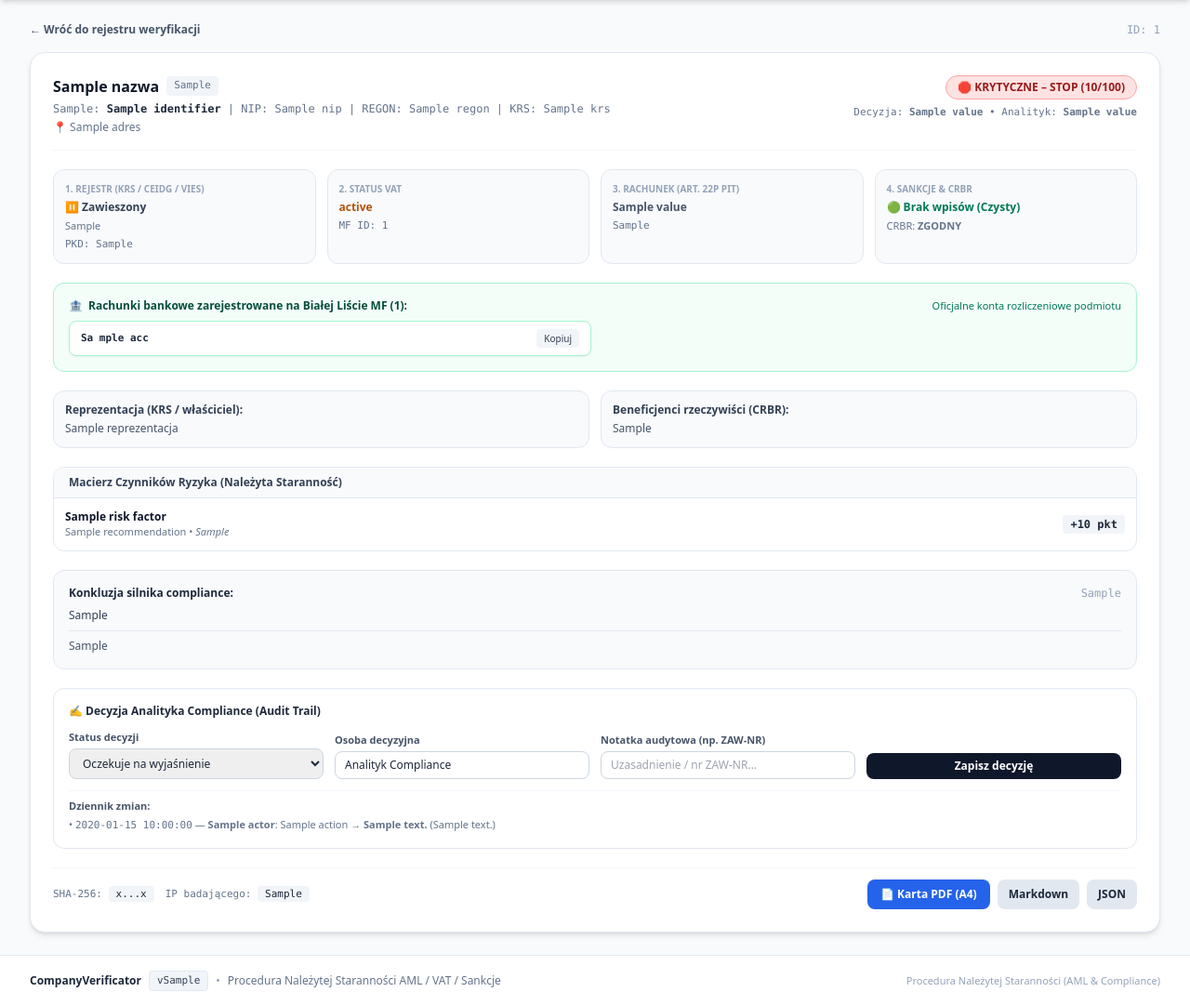
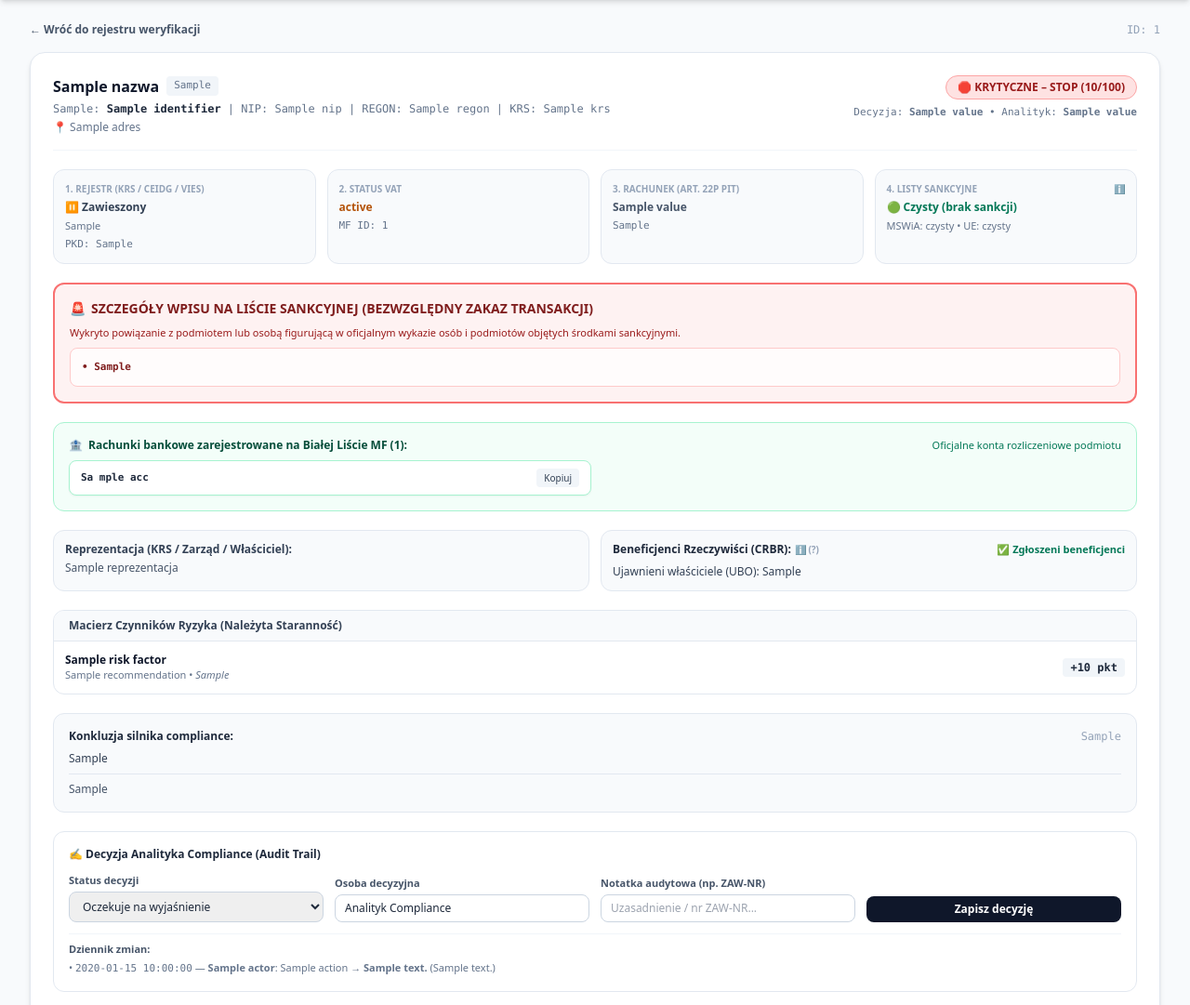
Before and after one commit to cackoarek/CompanyVerificator, a FastAPI app: template src/web/templates/pages/card_detail.html in a window 1280 px wide. Shown: the part 62-1143 px from the top of the page at 93% size. Run offline with FastAPI, Linux system fonts and the light colour scheme; the template is opened without the code that fills it: most values are stand-ins (such as "Sample title", 1, 10 or a date in 2020); some libraries are stand-ins or nearby versions.

Commit message:
feat(ui): clarify CRBR and separate sanctions card with in-depth legal explanations and tooltips

```diff
--- a/src/web/templates/partials/card_result.html
+++ b/src/web/templates/partials/card_result.html
@@ -116,13 +116,40 @@
     </div>
 
     <div class="p-3 bg-slate-50 rounded-xl border border-slate-200 space-y-1">
-      <span class="text-[10px] font-bold uppercase text-slate-400 block">4. Sankcje & CRBR</span>
+      <div class="flex items-center justify-between">
+        <span class="text-[10px] font-bold uppercase text-slate-400 block">4. Listy sankcyjne</span>
+        <span class="text-[10px] text-slate-400 cursor-help" title="Weryfikacja podmiotu oraz osób reprezentujących na listach sankcyjnych MSWiA (Polska), Unii Europejskiej oraz bazach lokalnych.">ℹ️</span>
+      </div>
       <div class="font-bold {% if karta.sankcje_mswia or karta.sankcje_ue or karta.sankcje_inne %}text-red-700{% else %}text-emerald-700{% endif %}">
-        {% if karta.sankcje_mswia or karta.sankcje_ue or karta.sankcje_inne %}🛑 TRAFIENIE SANKCYJNE{% else %}🟢 Brak wpisów (Czysty){% endif %}
+        {% if karta.sankcje_mswia or karta.sankcje_ue or karta.sankcje_inne %}🛑 TRAFIENIE SANKCYJNE{% else %}🟢 Czysty (brak sankcji){% endif %}
       </div>
-      <p class="text-[11px] text-slate-500">CRBR: <strong>{{ karta.crbr_status }}</strong></p>
+      <p class="text-[11px] text-slate-500">
+        {% if karta.sankcje_mswia or karta.sankcje_ue or karta.sankcje_inne %}
+          <span class="text-red-600 font-semibold">Zakaz współpracy (art. 2 ustawy sankcyjnej)</span>
+        {% else %}
+          MSWiA: czysty • UE: czysty
+        {% endif %}
+      </p>
     </div>
   </div>
+
+  <!-- Szczegóły trafienia sankcyjnego (jeśli wystąpiło) -->
+  {% if karta.sankcje_szczegoly %}
+  <div class="p-4 bg-red-50 border-2 border-red-400 rounded-xl space-y-2 text-xs text-red-950">
+    <div class="font-bold text-red-900 flex items-center gap-1.5 text-sm">
+      <span>🚨</span>
+      <span>SZCZEGÓŁY WPISU NA LIŚCIE SANKCYJNEJ (BEZWZGLĘDNY ZAKAZ TRANSAKCJI)</span>
+    </div>
+    <p class="text-[11px] text-red-800">
+      Wykryto powiązanie z podmiotem lub osobą figurującą w oficjalnym wykazie osób i podmiotów objętych środkami sankcyjnymi.
+    </p>
+    <div class="bg-white/80 p-3 rounded-lg border border-red-200 space-y-1 font-mono text-[11px]">
+      {% for s in karta.sankcje_szczegoly %}
+      <div class="text-red-900 font-semibold">• {{ s }}</div>
+      {% endfor %}
+    </div>
+  </div>
+  {% endif %}
 
   <!-- Rachunki bankowe na Białej Liście (gdy nie podano konkretnego rachunku lub podano) -->
   {% if karta.rachunki_zgloszone_mf %}
@@ -163,19 +190,56 @@
   </div>
   {% endif %}
 
-  <!-- Reprezentacja i UBO -->
-  {% if karta.reprezentacja or karta.beneficjenci_rzeczywisci %}
+  <!-- Reprezentacja i Beneficjenci Rzeczywiści (CRBR) -->
   <div class="grid grid-cols-1 md:grid-cols-2 gap-3 text-xs">
-    <div class="p-3 bg-slate-50 rounded-xl border border-slate-200">
-      <div class="font-bold text-slate-700 mb-1">Reprezentacja (KRS / właściciel):</div>
-      <p class="text-slate-600">{{ karta.reprezentacja|join(', ') if karta.reprezentacja else 'Brak danych' }}</p>
+    <div class="p-3 bg-slate-50 rounded-xl border border-slate-200 space-y-1">
+      <div class="font-bold text-slate-700 flex items-center justify-between">
+        <span>Reprezentacja (KRS / Zarząd / Właściciel):</span>
+      </div>
+      <p class="text-slate-600">{{ karta.reprezentacja|join(', ') if karta.reprezentacja else 'Brak danych reprezentacji' }}</p>
     </div>
-    <div class="p-3 bg-slate-50 rounded-xl border border-slate-200">
-      <div class="font-bold text-slate-700 mb-1">Beneficjenci rzeczywiści (CRBR):</div>
-      <p class="text-slate-600">{{ karta.beneficjenci_rzeczywisci|join(', ') if karta.beneficjenci_rzeczywisci else 'Nie dotyczy / brak wpisu' }}</p>
+
+    <div class="p-3 rounded-xl border space-y-1 {% if karta.crbr_status == 'BRAK_WPISU' %}bg-amber-50/70 border-amber-200 text-amber-900{% elif karta.crbr_status == 'ROZBIEZNOSCI' %}bg-red-50 border-red-200 text-red-900{% elif karta.crbr_status == 'ZGODNY' %}bg-slate-50 border-slate-200 text-slate-800{% else %}bg-slate-50 border-slate-200 text-slate-700{% endif %}">
+      <div class="flex items-center justify-between">
+        <span class="font-bold flex items-center gap-1">
+          <span>Beneficjenci Rzeczywiści (CRBR):</span>
+          <span class="text-[10px] text-slate-400 cursor-help" title="Centralny Rejestr Beneficjentów Rzeczywistych (Ministerstwo Finansów) — rejestruje osoby fizyczne sprawujące bezpośrednią lub pośrednią kontrolę nad spółką (np. posiadające >25% udziałów, art. 58-61 ustawy AML).">ℹ️ (?)</span>
+        </span>
+        <span class="font-bold text-[11px]">
+          {% if karta.crbr_status == 'ZGODNY' %}
+            <span class="text-emerald-700">✅ Zgłoszeni beneficjenci</span>
+          {% elif karta.crbr_status == 'BRAK_WPISU' %}
+            <span class="text-amber-800">⚠️ Brak zgłoszenia w CRBR</span>
+          {% elif karta.crbr_status == 'ROZBIEZNOSCI' %}
+            <span class="text-red-700">⚠️ Rozbieżność z KRS</span>
+          {% elif karta.crbr_status == 'NIE_DOTYCZY' %}
+            <span class="text-slate-500">ℹ️ Nie dotyczy (JDG)</span>
+          {% elif karta.crbr_status == 'NIE_DOTYCZY_ZAGRANICZNA' %}
+            <span class="text-slate-500">ℹ️ Nie dotyczy (zagraniczna)</span>
+          {% else %}
+            <span>{{ karta.crbr_status }}</span>
+          {% endif %}
+        </span>
+      </div>
+
+      {% if karta.crbr_status == 'BRAK_WPISU' %}
+        <p class="text-[11px] text-amber-800 pt-1">
+          <strong>Wyjaśnienie:</strong> Ta spółka figuruje w KRS, lecz nie zgłosiła swoich właścicieli do rejestru Ministerstwa Finansów (CRBR).
+          Zgodnie z ustawą AML spółki handlowe mają obowiązek ujawnienia osób kontrolujących pod rygorem kar pieniężnych do 1 mln zł. Wymaga to potwierdzenia tożsamości właścicieli przed podjęciem kluczowej współpracy.
+        </p>
+      {% elif karta.crbr_status == 'ROZBIEZNOSCI' %}
+        <p class="text-[11px] text-red-700 pt-1">
+          <strong>Wyjaśnienie:</strong> Skład reprezentacji ujawniony w KRS różni się od osób zadeklarowanych w rejestrze CRBR. Zgodnie z art. 61a ustawy AML należy zweryfikować faktyczną strukturę właścicielską.
+        </p>
+      {% elif karta.crbr_status == 'ZGODNY' and karta.beneficjenci_rzeczywisci %}
+        <p class="text-slate-700 pt-1 font-medium">Ujawnieni właściciele (UBO): {{ karta.beneficjenci_rzeczywisci|join(', ') }}</p>
+      {% elif karta.crbr_status == 'NIE_DOTYCZY' %}
+        <p class="text-slate-500 text-[11px] pt-1">Jednoosobowe działalności gospodarcze (osoby fizyczne) nie podlegają obowiązkowi wpisu do CRBR – właścicielem jest bezpośrednio przedsiębiorca.</p>
+      {% else %}
+        <p class="text-slate-600">{{ karta.beneficjenci_rzeczywisci|join(', ') if karta.beneficjenci_rzeczywisci else 'Brak danych' }}</p>
+      {% endif %}
     </div>
   </div>
-  {% endif %}
 
   <!-- Czynniki ryzyka (Risk Matrix) -->
   {% if karta.risk_factors %}
```
Also changed, not shown: CHANGELOG.md.
